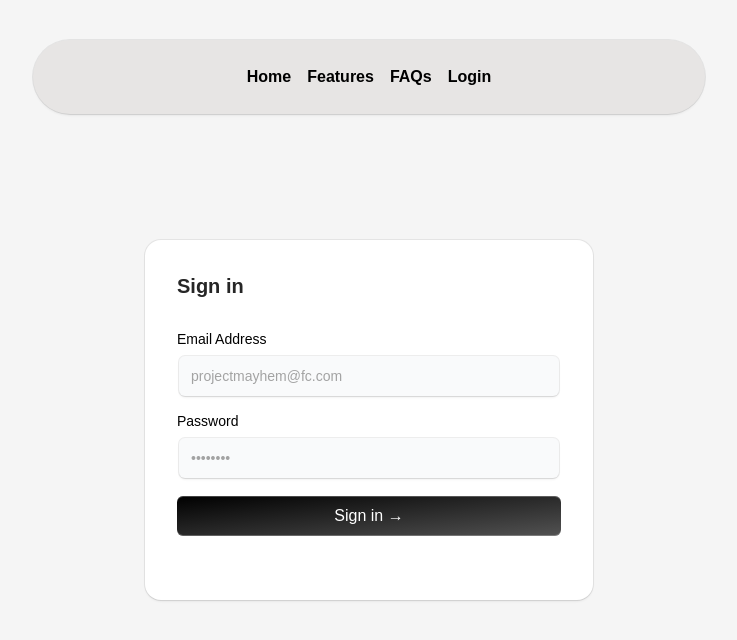
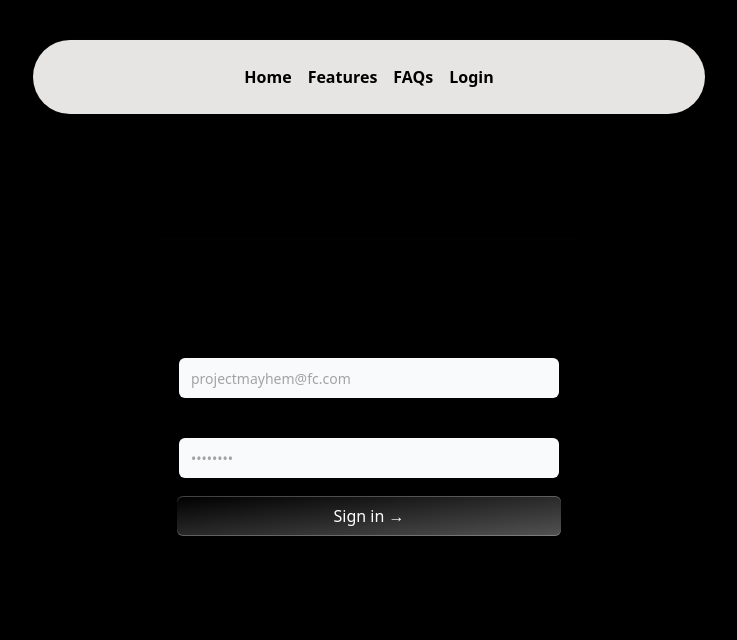
Before and after one commit to Simran903/bank-app, a Next.js app in the folder client/: page /signin in a window 1280 px wide. Shown: the top 640 px of the page, without its empty margins (271-1008 px from the left). Built offline with nearby package versions, Linux system fonts and the light colour scheme.

Commit message:
sign in and sign up pages

```diff
--- a/client/src/app/globals.css
+++ b/client/src/app/globals.css
@@ -12,7 +12,6 @@
 body {
   color: var(--background);
   background: var(--foreground);
-  font-family: Arial, Helvetica, sans-serif;
 }
 
 .vast-shadow-regular {
@@ -20,7 +19,6 @@ body {
   font-weight: 400;
   font-style: normal;
 }
-
 
 .inria-sans-regular {
   font-family: "Inria Sans", sans-serif;
--- a/client/src/app/signin/components/SigninForm.tsx
+++ b/client/src/app/signin/components/SigninForm.tsx
@@ -44,12 +44,11 @@ const SigninForm = () => {
   };
 
   return (
-    <div>
-      <div className="max-w-md w-full mx-auto rounded-none md:rounded-2xl p-4 md:p-8 shadow-input bg-white dark:bg-black mt-60">
-        <h2 className="font-bold text-xl text-neutral-800 dark:text-neutral-200">
+    <div className="h-screen bg-black pt-60">
+      <div className="max-w-md w-full mx-auto rounded-none md:rounded-2xl p-4 md:p-8 shadow-input dark:bg-stone-200 bg-black">
+        <h2 className="font-bold text-2xl text-black">
           Sign in
         </h2>
-
         {error && <p className="text-red-500 mb-4">{error}</p>}
 
         <form className="my-8" onSubmit={handleSubmit}>
--- a/client/src/app/signup/components/SignupForm.tsx
+++ b/client/src/app/signup/components/SignupForm.tsx
@@ -61,9 +61,9 @@ const SignupForm = () => {
   };
 
   return (
-    <div >
-      <div className="max-w-md w-full mx-auto rounded-none md:rounded-2xl p-4 md:p-8 shadow-input dark:bg-white bg-black mt-60">
-        <h2 className="font-bold text-xl text-neutral-800 dark:text-neutral-200">
+    <div className="h-screen bg-black pt-60" >
+      <div className="max-w-md w-full mx-auto rounded-none md:rounded-2xl p-4 md:p-8 shadow-input dark:bg-stone-200 bg-black">
+        <h2 className="font-bold text-2xl text-black">
           Create an account with us!
         </h2>
 
--- a/client/src/components/ui/label.tsx
+++ b/client/src/components/ui/label.tsx
@@ -13,7 +13,7 @@ const Label = React.forwardRef<
   <LabelPrimitive.Root
     ref={ref}
     className={cn(
-      "text-sm font-medium text-black dark:text-white leading-none peer-disabled:cursor-not-allowed peer-disabled:opacity-70",
+      "text-xs font-medium text-black leading-none peer-disabled:cursor-not-allowed peer-disabled:opacity-70",
       className
     )}
     {...props}
```
